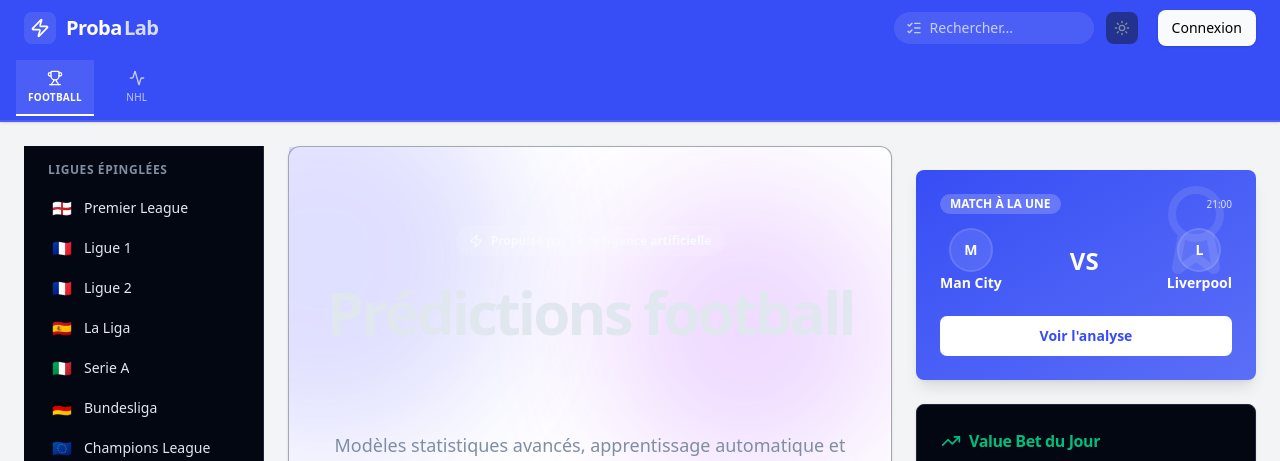
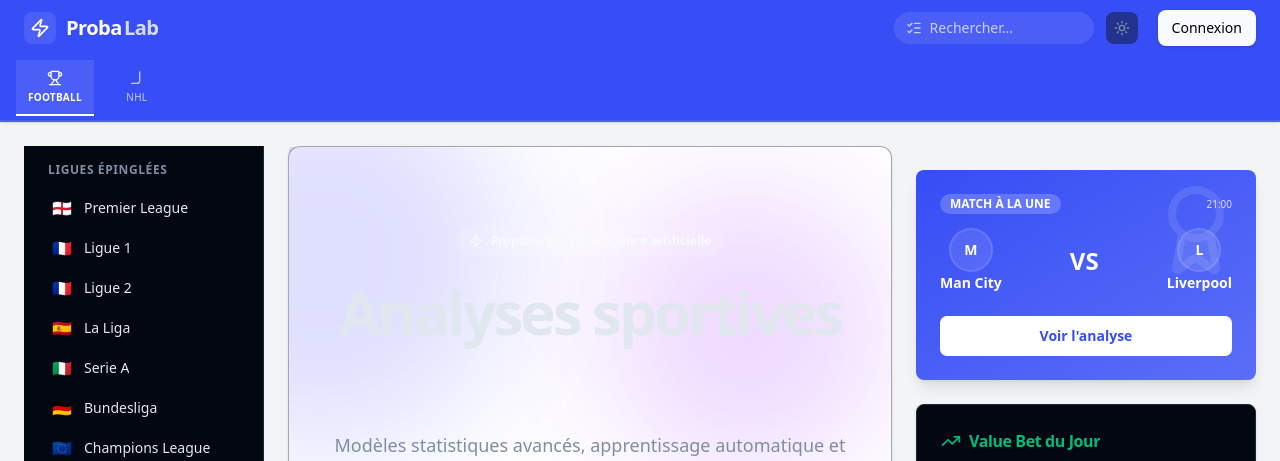
Before and after one commit to plaurent2812-debug/Projet_Football, a React (Vite) app in the folder dashboard/: page / in a window 1280 px wide. Shown: the top 461 px of the page. Built offline with nearby package versions, Linux system fonts and the light colour scheme; no server answers.

Commit message:
style(frontend): UI Update - Titre, Grid, Icone NHL

```diff
--- a/dashboard/src/components/SportsNav.jsx
+++ b/dashboard/src/components/SportsNav.jsx
@@ -3,9 +3,29 @@ import { Button } from "@/components/ui/button"
 import { ScrollArea, ScrollBar } from "@/components/ui/scroll-area"
 import { Trophy, Activity } from "lucide-react"
 
+// Custom Hockey Stick Icon
+function HockeyStick(props) {
+    return (
+        <svg
+            {...props}
+            xmlns="http://www.w3.org/2000/svg"
+            width="24"
+            height="24"
+            viewBox="0 0 24 24"
+            fill="none"
+            stroke="currentColor"
+            strokeWidth="2"
+            strokeLinecap="round"
+            strokeLinejoin="round"
+        >
+            <path d="M16 3v13a4 4 0 0 1-4 4H4" />
+        </svg>
+    )
+}
+
 const SPORTS = [
     { id: "football", label: "Football", icon: <Trophy className="w-4 h-4" /> },
-    { id: "nhl", label: "NHL", icon: <Activity className="w-4 h-4" /> },
+    { id: "nhl", label: "NHL", icon: <HockeyStick className="w-4 h-4" /> },
 ]
 
 export function SportsNav({ activeSport = "football", onSportChange }) {
--- a/dashboard/src/pages/HomePage.jsx
+++ b/dashboard/src/pages/HomePage.jsx
@@ -183,7 +183,7 @@ export default function HomePage() {
 
                     {/* Title */}
                     <h1 className="text-4xl sm:text-5xl lg:text-6xl font-black tracking-tighter leading-[1.1]">
-                        Prédictions football{" "}
+                        Analyses sportives{" "}
                         <span className="gradient-text">augmentées par l'IA</span>
                     </h1>
 
@@ -276,7 +276,7 @@ export default function HomePage() {
                         <div className="w-6 h-6 border-2 border-primary/30 border-t-primary rounded-full animate-spin" />
                     </div>
                 ) : topMatches.length > 0 ? (
-                    <div className="grid grid-cols-1 md:grid-cols-3 gap-5">
+                    <div className="grid grid-cols-1 md:grid-cols-2 lg:grid-cols-3 gap-5">
                         {topMatches.map((match, i) => (
                             <FeaturedMatch key={match.id} match={match} rank={i + 1} />
                         ))}
```
